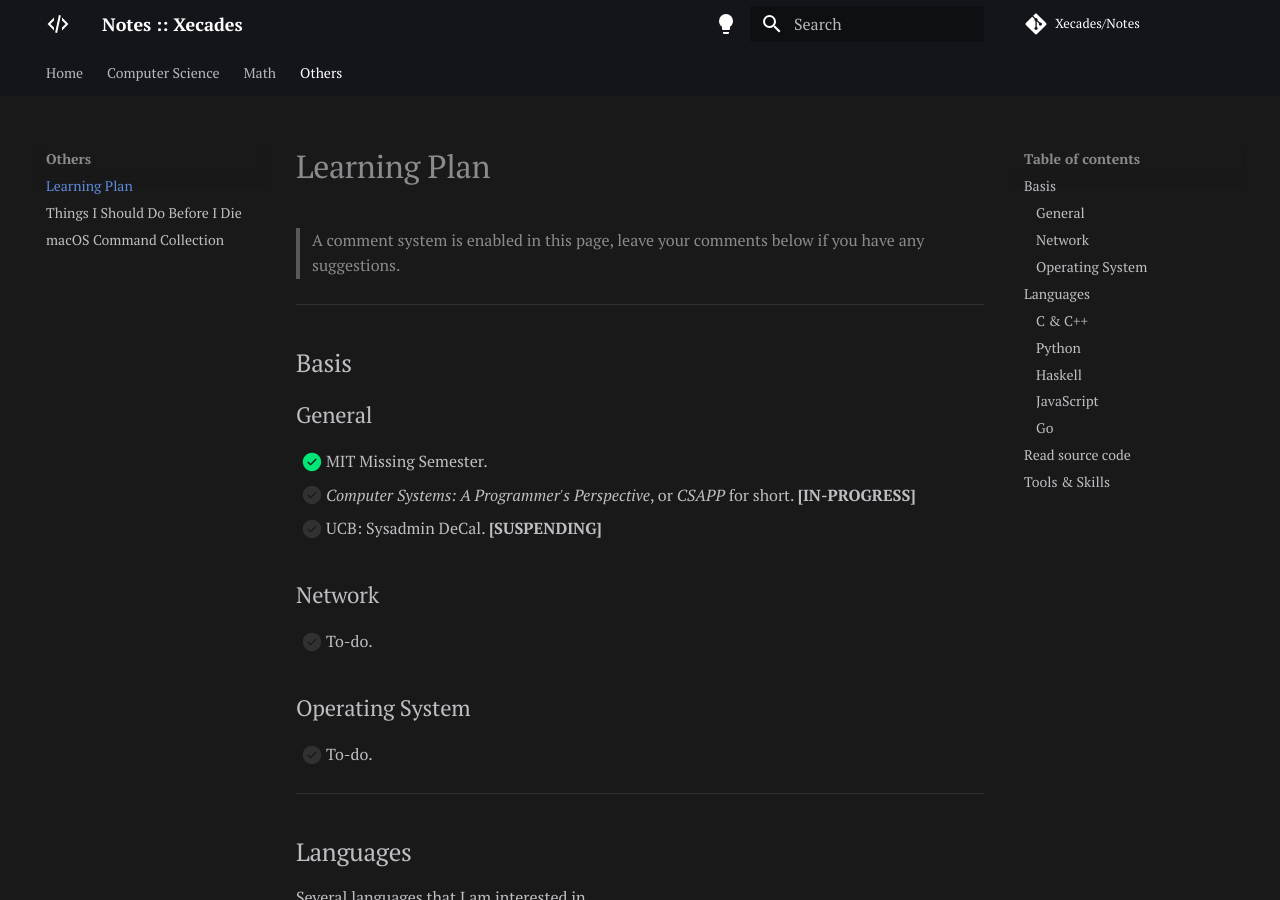
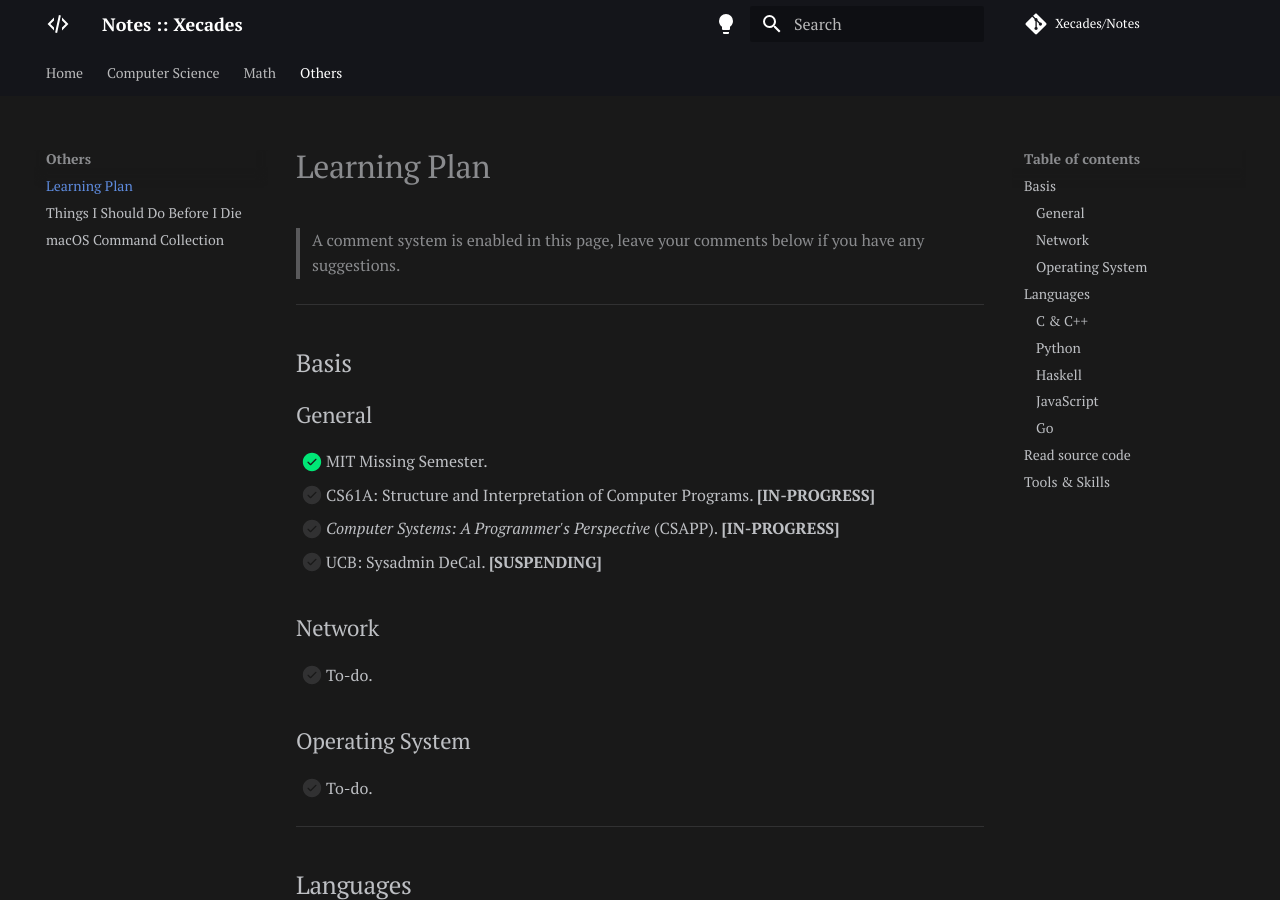
Before and after one commit to Xecades/Notes, an MkDocs documentation site: the page built from docs/others/learning-plan.md, in a window 1280 px wide and 900 px high. Built offline with MkDocs 1.6.1 and Material for MkDocs 9.7.7, drawn with Linux system fonts in a browser that asks for light colours; comment, search, counter and statistics services are not loaded.

Commit message:
docs: add CS61A into learning plan

```diff
--- a/docs/others/learning-plan.md
+++ b/docs/others/learning-plan.md
@@ -13,7 +13,8 @@ comments: true
 ### General
 
  - [x] MIT Missing Semester.
- - [ ] *Computer Systems: A Programmer's Perspective*, or *CSAPP* for short. **[IN-PROGRESS]**
+ - [ ] CS61A: Structure and Interpretation of Computer Programs. **[IN-PROGRESS]**
+ - [ ] *Computer Systems: A Programmer's Perspective* (CSAPP). **[IN-PROGRESS]**
  - [ ] UCB: Sysadmin DeCal. **[SUSPENDING]**
 
 ### Network
--- a/mkdocs.yml
+++ b/mkdocs.yml
@@ -79,6 +79,8 @@ nav:
       - MIT Missing Semester: cs/basis/mit-missing-semester.md
     - Computer System:
       - CSAPP Notes: cs/sys/csapp.md
+    - Python:
+      - "CS61A: Structure and Interpretation of Computer Programs": cs/py/cs61a.md
     - C / C++:
       - Cheatsheet: cs/c-cpp/c-language-cheatsheet.md
   - Math:
```
Also changed, not shown: docs/cs/py/cs61a.md (added, +9 -0 lines).
